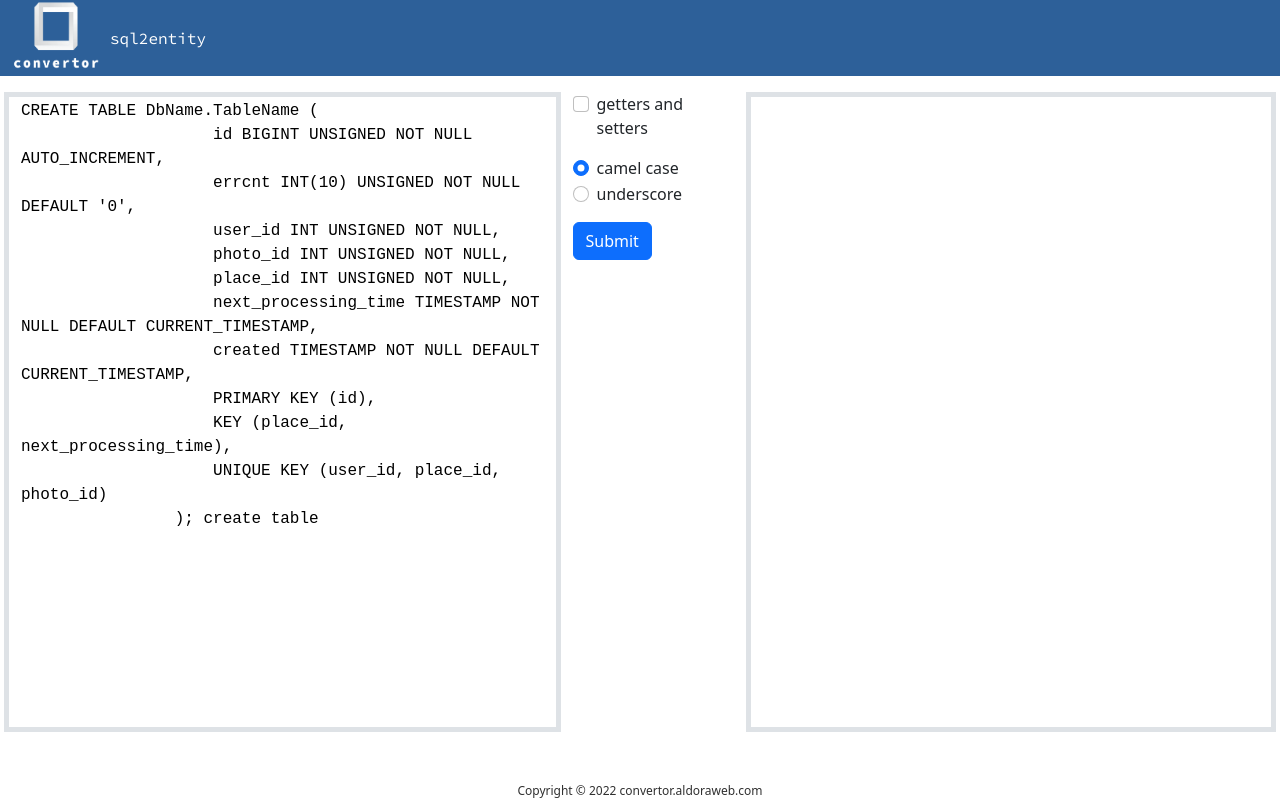
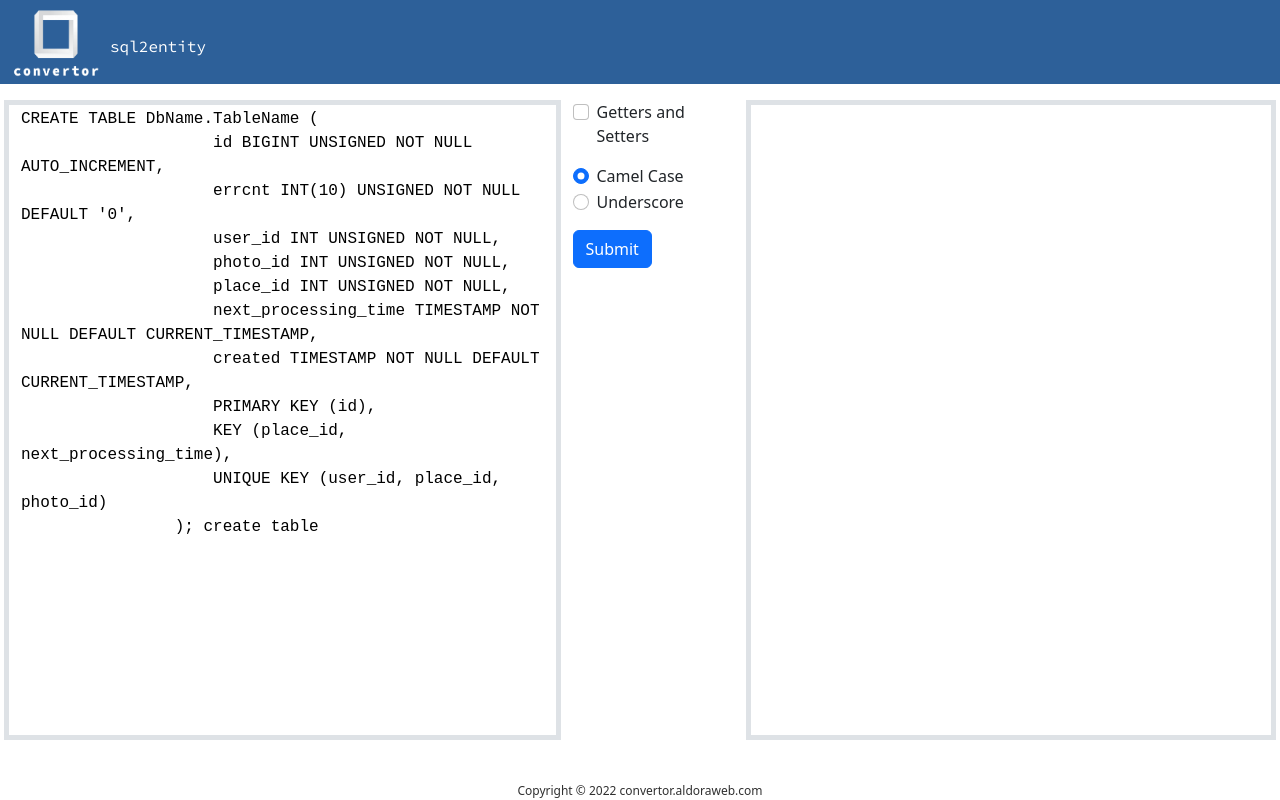
Before and after one commit to ShakalakaB/converter, a Next.js app: page / in a window 1280 px wide. Built offline with nearby package versions, Linux system fonts and the light colour scheme.

Commit message:
Make navbar responsive

```diff
--- a/components/SqlParser.tsx
+++ b/components/SqlParser.tsx
@@ -60,7 +60,7 @@ export const SqlParser: FC = () => {
                 className="form-check-label"
                 htmlFor="getterAndSetterInput"
               >
-                getters and setters
+                Getters and Setters
               </label>
               <input
                 className="form-check-input"
@@ -71,7 +71,7 @@ export const SqlParser: FC = () => {
             </div>
             <div className="form-check">
               <label className="form-check-label" htmlFor="camelcaseInput">
-                camel case
+                Camel Case
               </label>
               <input
                 className="form-check-input"
@@ -85,7 +85,7 @@ export const SqlParser: FC = () => {
             </div>
             <div className="form-check mb-3">
               <label className="form-check-label" htmlFor="underscoreInput">
-                underscore
+                Underscore
               </label>
               <input
                 className="form-check-input"
--- a/constants/layout/NavBar.tsx
+++ b/constants/layout/NavBar.tsx
@@ -4,7 +4,7 @@ import Link from "next/link";
 export const NavBar = () => {
   return (
     <nav
-      className="navbar navbar-expand-lg py-0 navbar-dark mb-3"
+      className="navbar navbar-expand-lg pt-2 pb-0 navbar-dark mb-3"
       style={{
         backgroundColor: "#2D6099",
         fontFamily: "Source Code Pro, monospace",
@@ -24,16 +24,45 @@ export const NavBar = () => {
         <button
           className="navbar-toggler"
           type="button"
-          data-bs-toggle="collapse"
-          data-bs-target="#navbarSupportedContent"
-          aria-controls="navbarSupportedContent"
-          aria-expanded="false"
-          aria-label="Toggle navigation"
+          data-bs-toggle="offcanvas"
+          data-bs-target="#offcanvasNavbar"
+          aria-controls="offcanvasNavbar"
         >
           <span className="navbar-toggler-icon"></span>
         </button>
-        <div className="collapse navbar-collapse" id="navbarSupportedContent">
-          <ul className="navbar-nav me-auto mb-2 mb-lg-0">
+        <div
+          className="offcanvas offcanvas-end"
+          tabIndex={-1}
+          id="offcanvasNavbar"
+          aria-labelledby="offcanvasNavbarLabel"
+        >
+          <div
+            className="offcanvas-header"
+            style={{
+              backgroundColor: "#2D6099",
+            }}
+          >
+            <h5
+              className="offcanvas-title"
+              id="offcanvasNavbarLabel"
+              style={{ color: "white" }}
+            >
+              Convertor
+            </h5>
+            <button
+              type="button"
+              className="btn-close text-reset btn-close-white"
+              data-bs-dismiss="offcanvas"
+              aria-label="Close"
+            />
+          </div>
+          <div
+            className="offcanvas-body"
+            style={{
+              backgroundColor: "#2D6099",
+            }}
+          >
+            <ul className="navbar-nav justify-content-end pe-3">
               <li className="nav-item">
                 <Link aria-current="page" href="/sql2entity">
                   <a className="nav-link active">sql2entity</a>
@@ -43,6 +72,7 @@ export const NavBar = () => {
             {/*<div className="d-flex">todo share link, twitter, likes</div>*/}
           </div>
         </div>
+      </div>
     </nav>
   );
 };
--- a/pages/_app.tsx
+++ b/pages/_app.tsx
@@ -4,8 +4,14 @@ import "@fontsource/source-code-pro";
 import type { AppProps } from "next/app";
 import { Layout } from "../constants/layout/Layout";
 import Head from "next/head";
+import { useEffect } from "react";
 
 function MyApp({ Component, pageProps }: AppProps) {
+  useEffect(() => {
+    // @ts-ignore
+    import("bootstrap/dist/js/bootstrap");
+  }, []);
+
   return (
     <>
       <Head>
```
Also changed, not shown: styles/Layout.css (added), styles/SqlParser.css (added). Lines whose indentation alone changed are shown as unchanged.
